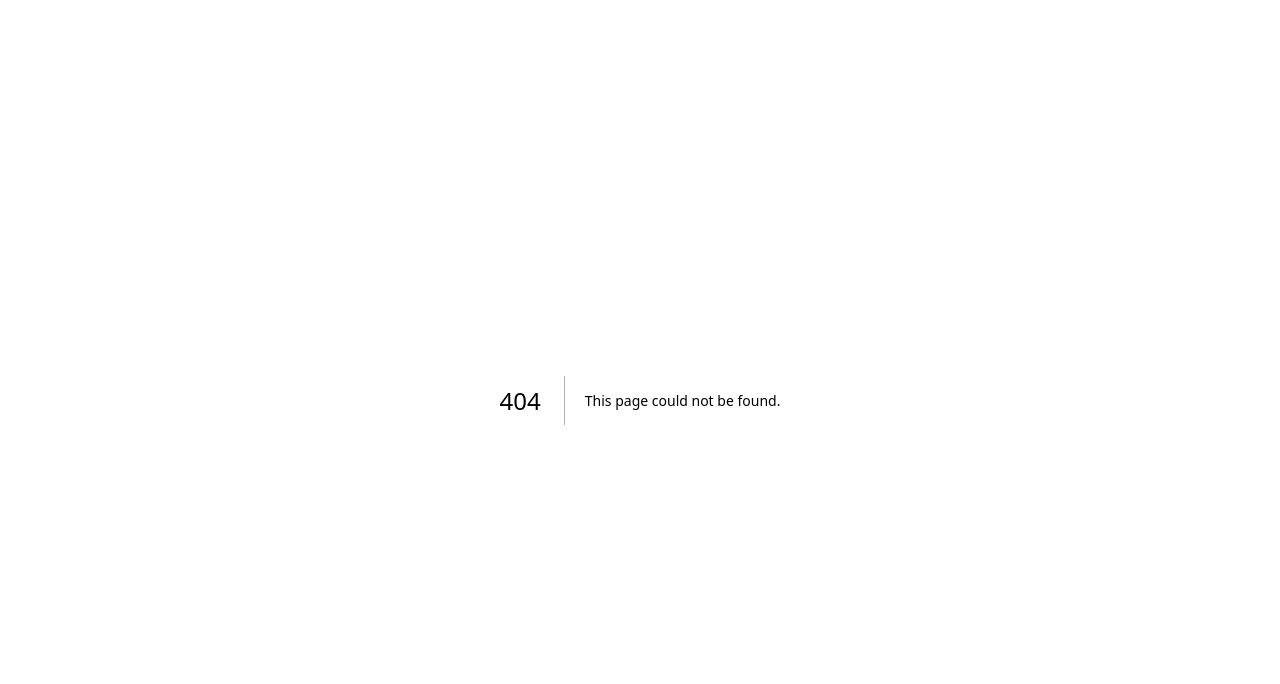
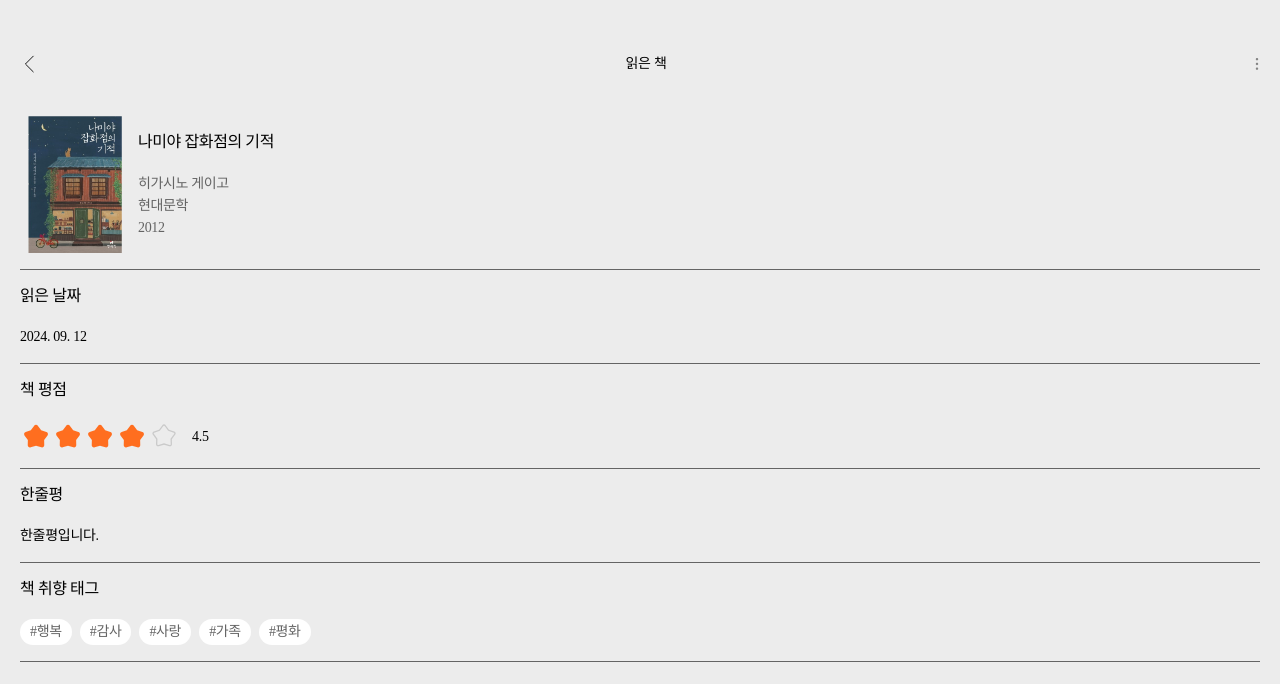
Before and after one commit to Moongeul/v2_frontend, a Next.js app: page /mypage/read/1 in a window 1280 px wide. Before the commit this address had no page. Shown: the top 684 px of the page. Built offline with nearby package versions, Linux system fonts and the light colour scheme; a web font is replaced by a local one.

Commit message:
style: 읽은 책 상세보기 퍼블리싱

```diff
--- /dev/null
+++ b/src/app/mypage/read/[id]/page.tsx
@@ -0,0 +1,83 @@
+'use client'
+
+import { useState } from 'react'
+import { EmptyKidStarIcon, KidStarIcon, OptionIcon } from '@/assets/svgComponents'
+import Header from '@/components/common/Header'
+import BookInfo from '@/components/mypage/read/BookInfo'
+import ReadInfoItem from '@/components/mypage/read/ReadInfoItem'
+import OptionModal from '@/components/common/OptionModal'
+
+export default function ReadBookDetail() {
+  const [isOptionModalOpen, setIsOptionModalOpen] = useState(false)
+  const rating_average = 4.5
+  const tagList = ['행복', '감사', '사랑', '가족', '평화']
+  return (
+    <main>
+      {isOptionModalOpen && (
+        <OptionModal onClick={() => setIsOptionModalOpen(false)} title={'나미야 잡화점의 기적'}>
+          <>
+            <button onClick={() => {}} className="title-medium-16 flex h-[56px] items-center justify-center text-white">
+              수정하기
+            </button>
+            <button
+              onClick={() => {}}
+              className="title-medium-16 text-brand-color flex h-[56px] items-center justify-center"
+            >
+              삭제하기
+            </button>
+          </>
+        </OptionModal>
+      )}
+      <Header
+        headerType={'DYNAMIC'}
+        rightComponent={
+          <OptionIcon
+            onClick={() => {
+              setIsOptionModalOpen(!isOptionModalOpen)
+            }}
+            width={6}
+            height={12}
+          />
+        }
+      >
+        읽은 책
+      </Header>
+      <div className="mt-[100px] px-5">
+        <BookInfo author="히가시노 게이고" title="나미야 잡화점의 기적" pubdate={'2012'} publisher={'현대문학'} />
+
+        <ReadInfoItem title={'읽은 날짜'}>
+          <div className="title-regular-14">2024. 09. 12</div>
+        </ReadInfoItem>
+
+        <ReadInfoItem title={'책 평점'}>
+          <div className="flex items-center">
+            {[...Array(5)].map((_, idx) =>
+              idx < Math.floor(rating_average as number) ? (
+                <KidStarIcon key={idx} width={32} height={32} />
+              ) : (
+                <EmptyKidStarIcon key={idx} width={32} height={32} />
+              )
+            )}
+            <div className="title-regular-14 ml-3">{rating_average}</div>
+          </div>
+        </ReadInfoItem>
+
+        <ReadInfoItem title={'한줄평'}>
+          <div className="title-regular-14">한줄평입니다.</div>
+        </ReadInfoItem>
+
+        <ReadInfoItem title={'책 취향 태그'}>
+          <div className="flex gap-x-2">
+            {tagList.map((tag) => {
+              return (
+                <div key={tag} className="text-dark-gray body-regular-14 rounded-full bg-white px-[10px] py-[2px]">
+                  #{tag}
+                </div>
+              )
+            })}
+          </div>
+        </ReadInfoItem>
+      </div>
+    </main>
+  )
+}
--- /dev/null
+++ b/src/components/common/OptionModal.tsx
@@ -0,0 +1,29 @@
+import { motion } from 'framer-motion'
+
+import { ReactNode } from 'react'
+
+interface OptionModalProps {
+  onClick: () => void
+  title: string
+  children: ReactNode
+}
+export default function OptionModal({ onClick, title, children }: OptionModalProps) {
+  return (
+    <div
+      onClick={onClick}
+      className="fixed inset-0 z-50 flex min-h-screen flex-col items-center justify-center gap-y-2 bg-[rgba(0,0,0,0.6)]"
+    >
+      <motion.div
+        initial={{ y: '100%' }}
+        animate={{ y: 0 }}
+        exit={{ y: '100%' }}
+        transition={{ type: 'tween', duration: 0.2 }}
+        className="bg-deep-dark-gray absolute bottom-0 flex w-full flex-col items-center justify-center rounded-t-[20px] pb-5"
+      >
+        <div className="bg-dark-gray mt-[6px] mb-[10px] h-[5px] w-[36px] rounded-full"></div>
+        <div className="title-regular-14 text-light-gray flex h-[48px] items-center justify-center">{title}</div>
+        {children}
+      </motion.div>
+    </div>
+  )
+}
--- /dev/null
+++ b/src/components/mypage/read/BookInfo.tsx
@@ -0,0 +1,24 @@
+import Image from 'next/image'
+
+interface BookInfoProps {
+  title: string
+  author: string
+  publisher: string
+  pubdate: string
+}
+
+export default function BookInfo({ title, author, publisher, pubdate }: BookInfoProps) {
+  return (
+    <div className="border-dark-gray flex gap-x-2 border-b py-4">
+      <Image width={94} height={140} alt={'book'} src={'/book.png'} className="mx-2" />
+      <div className="flex flex-col items-start justify-center gap-y-5">
+        <p className="title-medium-16">{title}</p>
+        <div>
+          <p className="body-regular-14 text-dark-gray">{author}</p>
+          <p className="body-regular-14 text-dark-gray">{publisher}</p>
+          <p className="body-regular-14 text-dark-gray">{pubdate}</p>
+        </div>
+      </div>
+    </div>
+  )
+}
--- /dev/null
+++ b/src/components/mypage/read/ReadInfoItem.tsx
@@ -0,0 +1,14 @@
+import { ReactNode } from 'react'
+
+interface ReadInfoItemProps {
+  title: string
+  children: ReactNode
+}
+export default function ReadInfoItem({ title, children }: ReadInfoItemProps) {
+  return (
+    <div className="border-dark-gray flex flex-col gap-y-1 border-b pb-4">
+      <div className="title-medium-16 flex h-[52px] items-center">{title}</div>
+      <div>{children}</div>
+    </div>
+  )
+}
```
